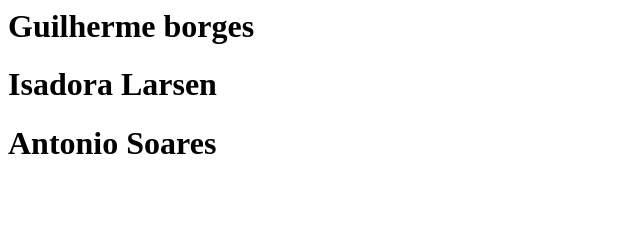
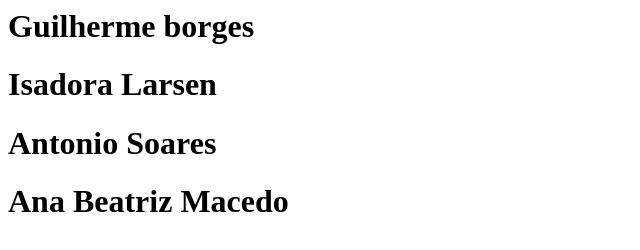
Before and after one commit to GuilhermeBorges2/aula2, a plain HTML site: page index.html in a window 1280 px wide. Shown: the whole page, without its empty margins (0-640 px from the left). Drawn offline with Linux system fonts and the light colour scheme.

Commit message:
Escrevendo meu nome

```diff
--- a/index.html
+++ b/index.html
@@ -1,3 +1,4 @@
 <h1>Guilherme borges</h1>
 <h1>Isadora Larsen</h1>
 <h1>Antonio Soares</h1>
+<h1>Ana Beatriz Macedo</h1>
```
